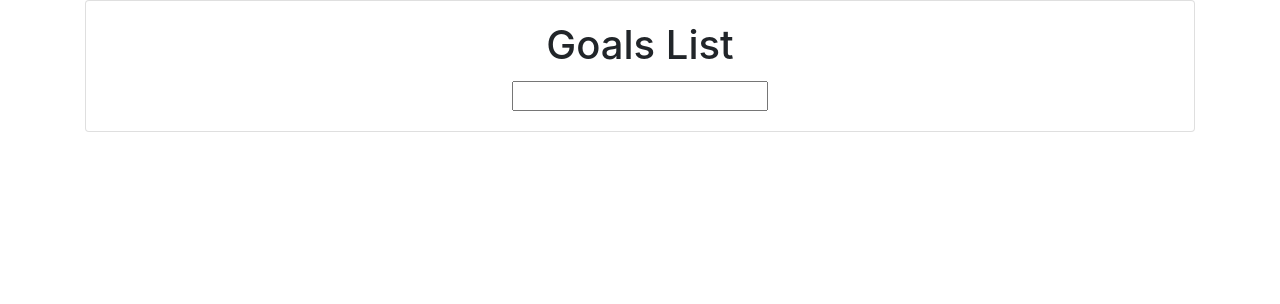
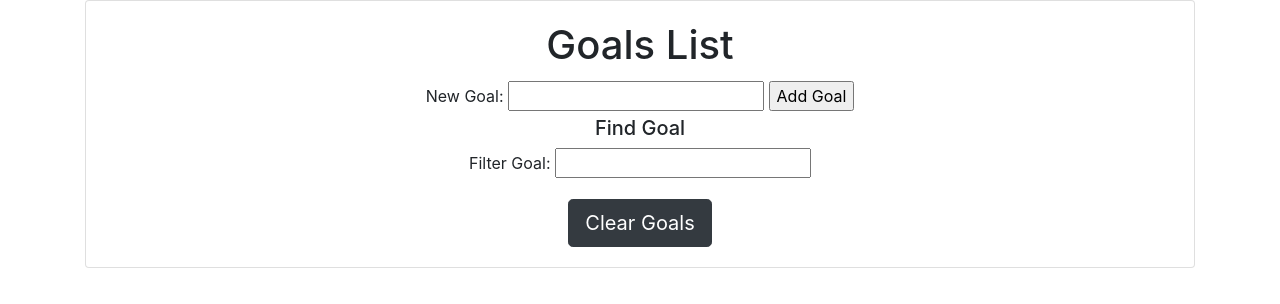
Before and after one commit to Djones917/BT-Javascript-2019, a plain HTML site: page section-4/GoalList2019/index.html in a window 1280 px wide. Drawn offline with nearby package versions, Linux system fonts and the light colour scheme.

Commit message:
defining UI Variables

```diff
--- a/section-4/GoalList2019/app.js
+++ b/section-4/GoalList2019/app.js
@@ -1 +1,7 @@
-console.log('Connected!');
+// Define UI variables
+const form = document.querySelector('#goal-form');
+const goalList = document.querySelector('.collection');
+const clearBtn = document.querySelector('.clear-goals');
+const filter = document.querySelector('#filter');
+const goalInput = document.querySelector('#goal');
+console.log(goalInput);
--- a/section-4/GoalList2019/index.html
+++ b/section-4/GoalList2019/index.html
@@ -22,9 +22,20 @@
               <div class="row">
                 <div class="col-md-8 offset-md-2">
                   <form id="goal-form">
-                    <input type="text" name="goal" id="task">
+                    <label for="goal">New Goal:</label>
+                    <input type="text" name="goal" id="goal">
+                    <input type="submit" value="Add Goal" type="button">
                   </form>
-                </div> <!-- end col-md-8 -->
+                </div> <!-- end col-md-8 offset-md-2 -->
+              </div> <!-- End of row -->
+              <div class="row">
+                <div class="col-md-8 offset-md-2">
+                  <h5 id="goal-title">Find Goal</h5>
+                  <label for="filter">Filter Goal:</label>
+                  <input type="text" name="filter" id="filter">
+                  <ul class="collection"></ul> <!-- End of UL -->
+                  <a href="#" class=" clear-goals btn btn-dark btn-lg" role="button">Clear Goals</a>
+                </div> <!-- End of col-md-8 offset-md-2 -->
               </div> <!-- End of row -->
             </div> <!-- End of card body -->
           </div> <!-- End of card -->
```
